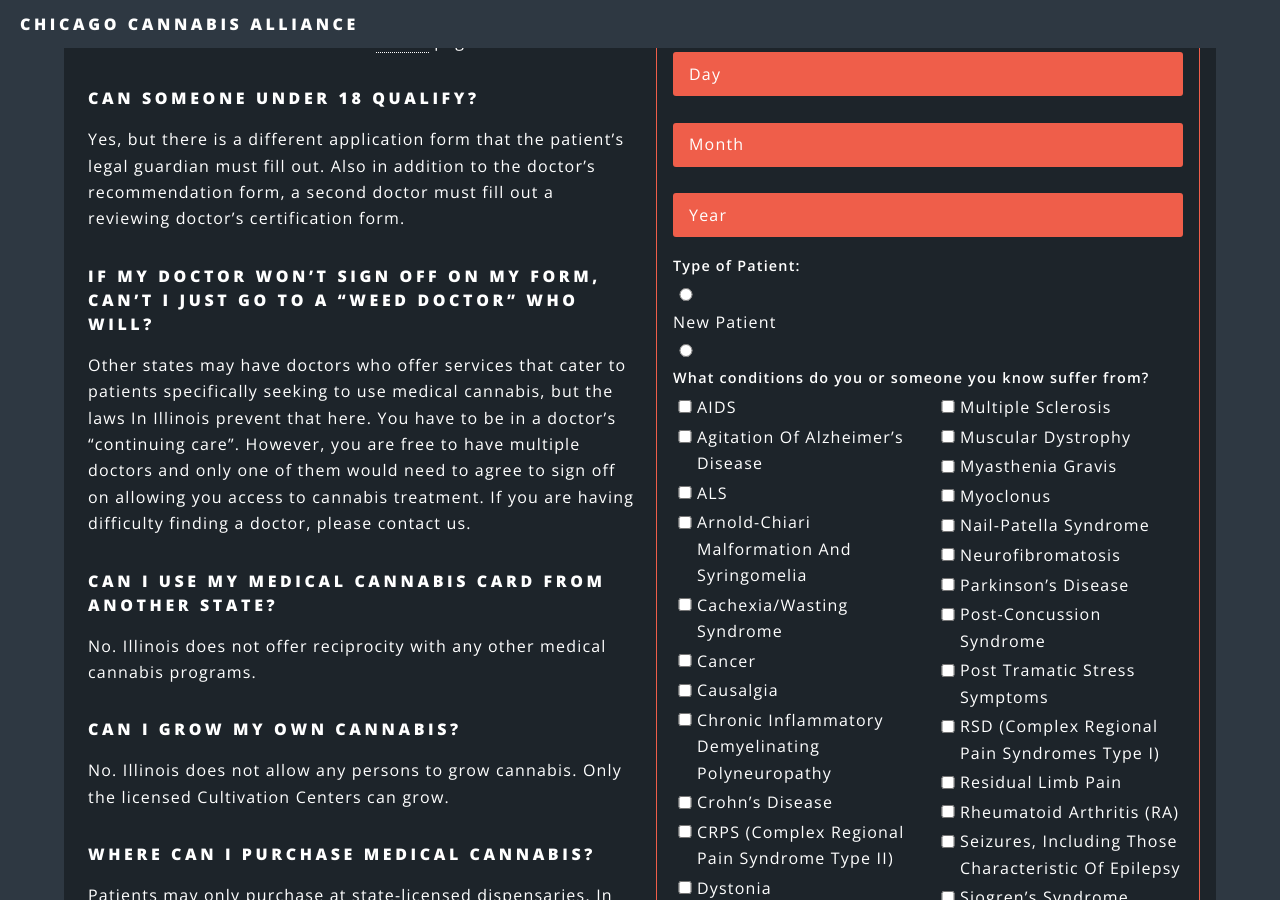
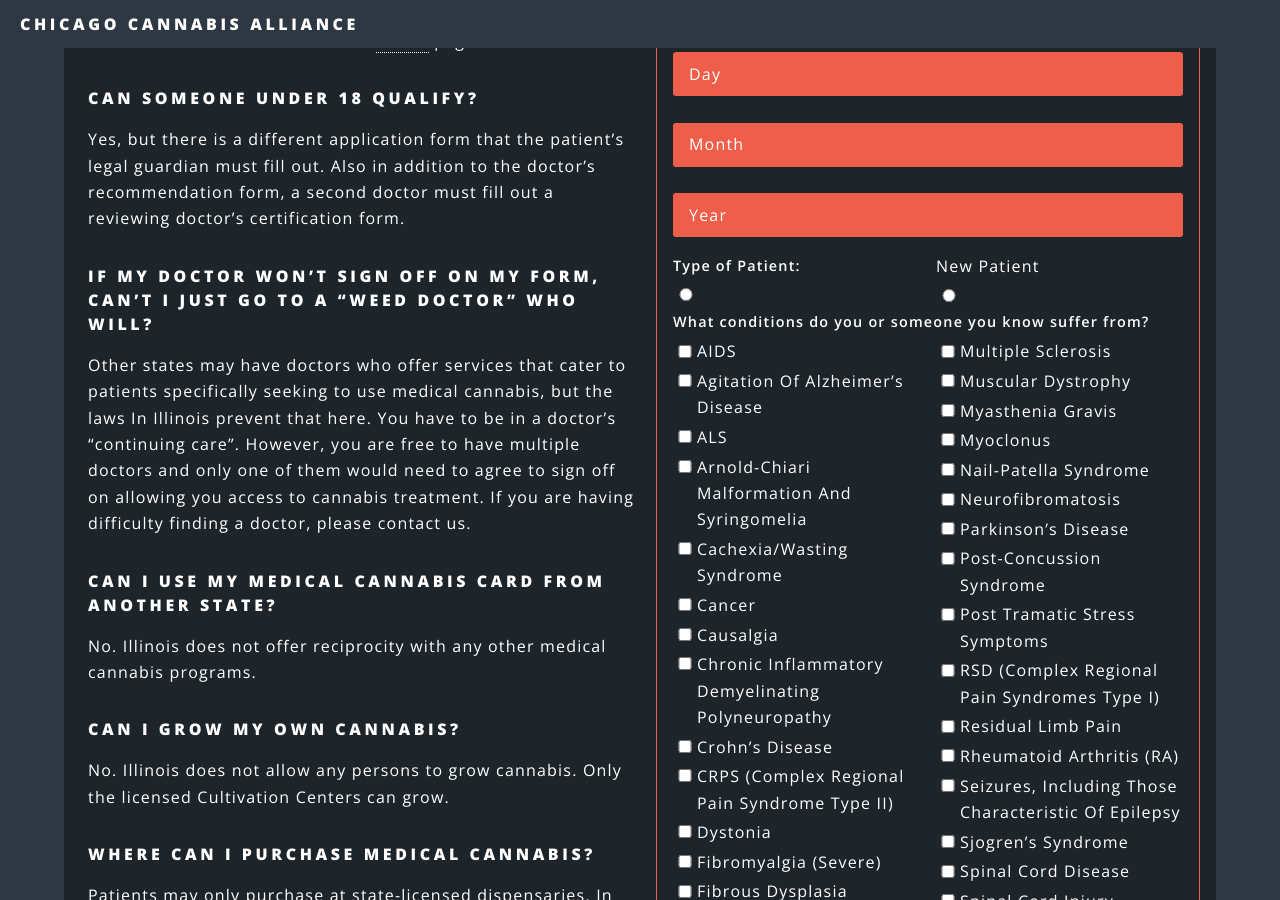
Before and after one commit to roncoalson/CMCA-master, a Jekyll site: the page built from index.html, in a window 1280 px wide and 900 px high, scrolled down 2806 px. Built offline with Jekyll 4.4.1, drawn with Linux system fonts in a browser that asks for light colours.

Commit message:
Update large-form.html

```diff
--- a/_includes/large-form.html
+++ b/_includes/large-form.html
@@ -184,7 +184,7 @@
       <option value="1900">1900</option>
     </select>
   </div>
-  <div class=''>
+  <div class='conditions'>
        <label>Type of Patient:</label>
       <input type="radio" id="one" name="New Patient" value="1" />
        <label for="two">New Patient</label>
```
